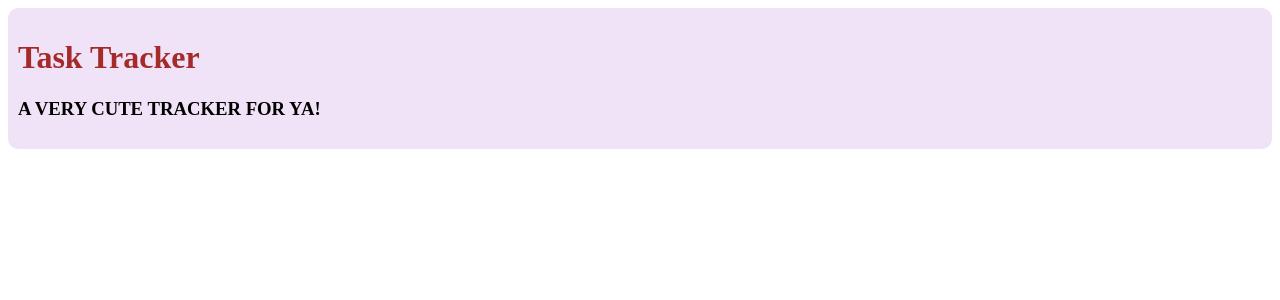
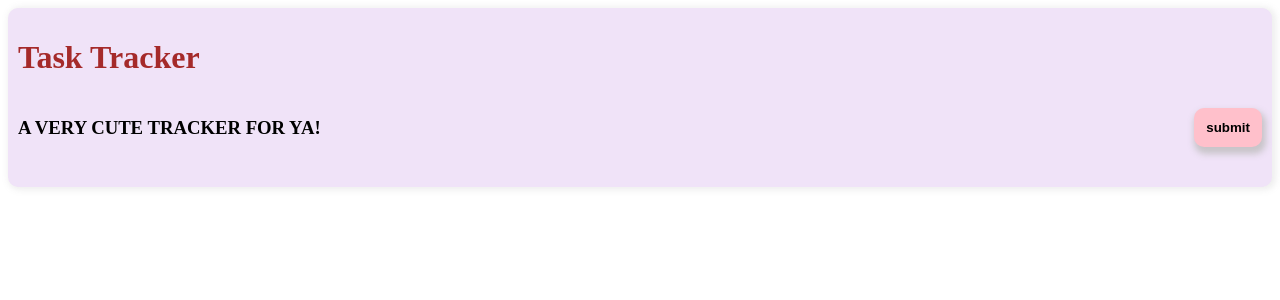
Before and after one commit to sakshi-choudhary/AngularCrash, an Angular app: page / in a window 1280 px wide. Shown: the top 300 px of the page. Built offline with nearby package versions, Linux system fonts and the light colour scheme.

Commit message:
✨ add btn

```diff
--- /dev/null
+++ b/src/app/Task.ts
@@ -0,0 +1,6 @@
+export interface Task{
+    id?: number;
+    text:string;
+    day:string;
+    reminder:boolean
+}
--- a/src/app/app.module.ts
+++ b/src/app/app.module.ts
@@ -3,11 +3,13 @@ import { BrowserModule } from '@angular/platform-browser';
 
 import { AppComponent } from './app.component';
 import { HeaderComponent } from './components/header/header.component';
+import { ButtonComponent } from './components/button/button.component';
 
 @NgModule({
   declarations: [
     AppComponent,
-    HeaderComponent
+    HeaderComponent,
+    ButtonComponent
   ],
   imports: [
     BrowserModule
--- /dev/null
+++ b/src/app/components/button/button.component.html
@@ -0,0 +1,7 @@
+<button
+[ngStyle]="{ 'background-color': color }"
+class="btn"
+(click)="onClick()"
+>
+  {{ text }}
+</button>
--- /dev/null
+++ b/src/app/components/button/button.component.ts
@@ -0,0 +1,25 @@
+import { Component, OnInit, Input, Output,EventEmitter} from '@angular/core';
+
+@Component({
+  selector: 'app-button',
+  templateUrl: './button.component.html',
+  styleUrls: ['./button.component.scss']
+})
+export class ButtonComponent implements OnInit {
+
+  @Input()
+  text!: string;
+  @Input()
+  color!: string;
+  @Output() btnClick=new EventEmitter();
+
+  constructor() { }
+
+  ngOnInit(): void {
+  }
+
+  onClick(){
+    this.btnClick.emit()
+  }
+
+}
--- a/src/app/components/header/header.component.html
+++ b/src/app/components/header/header.component.html
@@ -1,3 +1,4 @@
 <header>
 <h3>{{title.toUpperCase()}}</h3>
+<app-button text="submit" color="pink" (btnClick)="toggleAddTask()"></app-button>
 </header>
--- a/src/app/components/header/header.component.scss
+++ b/src/app/components/header/header.component.scss
@@ -0,0 +1,6 @@
+header{
+    display: flex;
+    justify-content: space-between;
+    align-items: center;
+    margin-bottom: 20px;
+}
--- a/src/app/components/header/header.component.ts
+++ b/src/app/components/header/header.component.ts
@@ -13,5 +13,7 @@ export class HeaderComponent implements OnInit {
 
   ngOnInit(): void {
   }
-
+  toggleAddTask(){
+    alert('toggle')
+  }
 }
--- a/src/styles.scss
+++ b/src/styles.scss
@@ -3,4 +3,12 @@
     background-color: rgb(240, 227, 248);
     padding: 10px;
     border-radius: 10px;
+    box-shadow: rgba(136, 136, 136, 0.144) 2px 1px 6px 2px;
 }
+.btn{
+    padding: 12px;
+    box-shadow: rgba(190, 189, 189, 0.801) 2px 5px 6px 2px;
+    border-radius: 10px;
+    font-weight: 600;
+    border: none;
+}
```
Also changed, not shown: src/app/components/button/button.component.scss (added), 1 other file (tests, documents, lock files or other folders).
